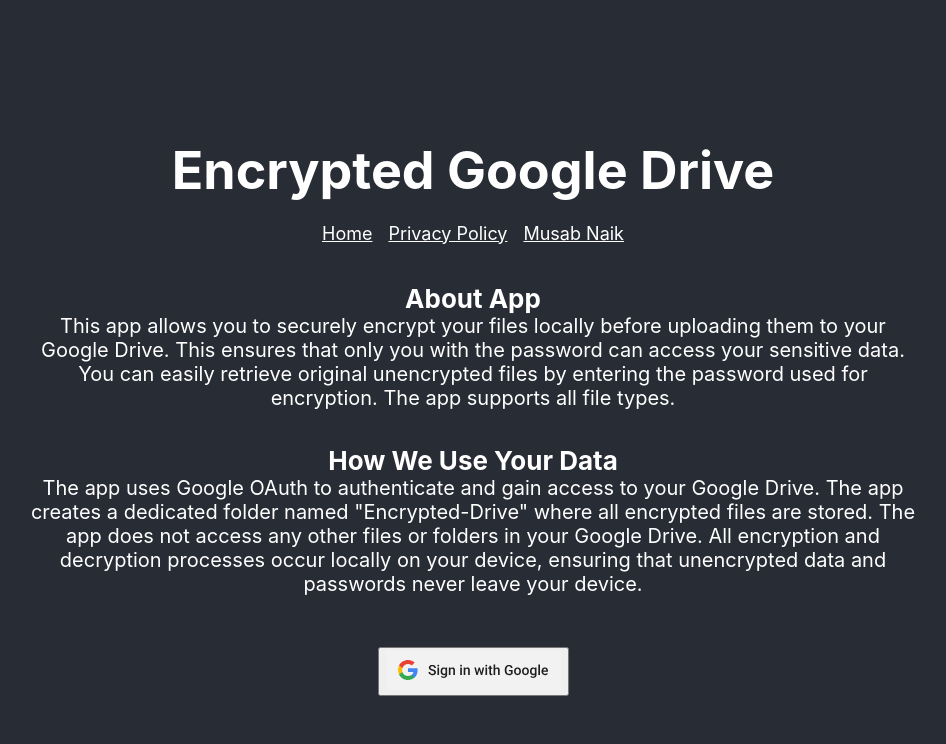
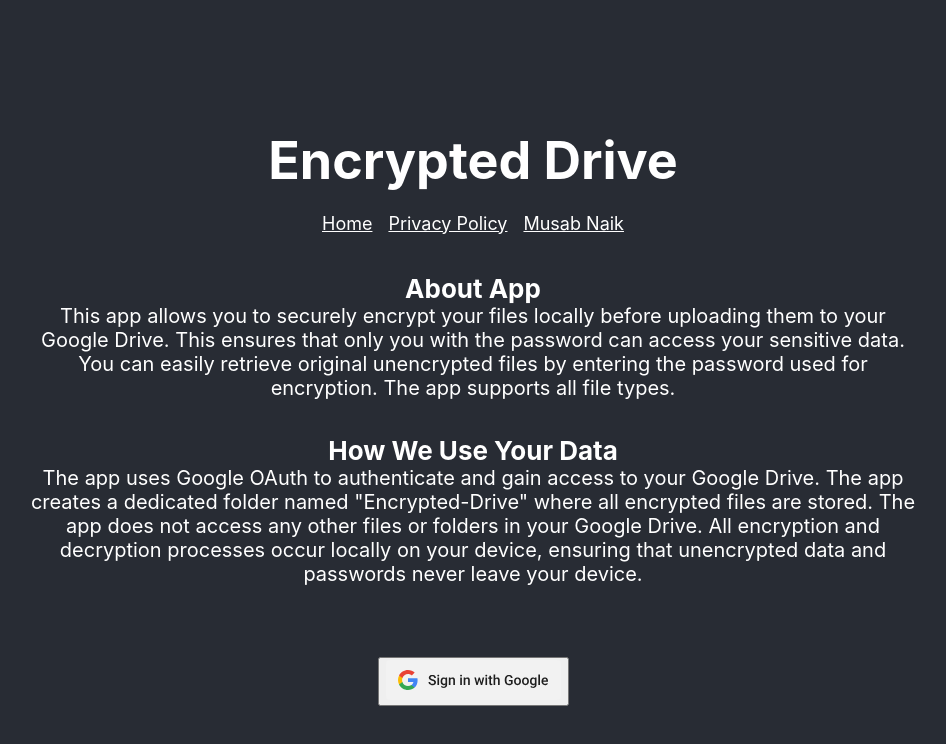
Before and after one commit to MusabNaik/Encrypted-Drive, a React (Create React App) app: page / in a window 1280 px wide. Shown: the top 744 px of the page, without its empty margins (167-1113 px from the left). Built offline with nearby package versions, Linux system fonts and the light colour scheme.

Commit message:
Minor changes to comply with Google verification

```diff
--- a/src/App.js
+++ b/src/App.js
@@ -24,7 +24,7 @@
   return (
     <div className="App">
       <header className="App-header">
-        <h1 style={{ marginBottom: '5px' }}>Encrypted Google Drive</h1>
+        <h1 style={{ marginBottom: '5px' }}>Encrypted Drive</h1>
         <table style={{ marginTop: '5px' }}>
           <td><a href="https://musabnaik.com/Encrypted-Drive/" style={{ color: 'white', fontSize: '18px' }}>Home</a></td>
           <td>  </td>
@@ -46,7 +46,7 @@
               unencrypted files by entering the password used for encryption. The app supports all file types.
             </p>
             <h4 style={{marginBottom: '0px'}}>How We Use Your Data</h4>
-            <p style={{fontSize: '20px', width: '70%', textAlign: 'center', marginTop: '0px'}}>
+            <p style={{fontSize: '20px', width: '70%', textAlign: 'center', marginTop: '0px', marginBottom: '40px'}}>
               The app uses Google OAuth to authenticate and gain access to your Google Drive. The app creates a dedicated
               folder named "Encrypted-Drive" where all encrypted files are stored. The app does not access any other files
               or folders in your Google Drive. All encryption and decryption processes occur locally on your device,
--- a/src/FileUpload.js
+++ b/src/FileUpload.js
@@ -97,7 +97,7 @@
 
   return (
     <div>
-      <div {...getRootProps()} style={{ padding: '20px', border: '1px dashed #ccc', textAlign: 'center' }}>
+      <div {...getRootProps()} style={{ padding: '20px', border: '1px dashed #ccc', textAlign: 'center', marginTop: '40px'}}>
         <input {...getInputProps()} />
         <p>Encrypt and upload files</p>
         <p>Drag and drop a file here, or click to select a file</p>
```
